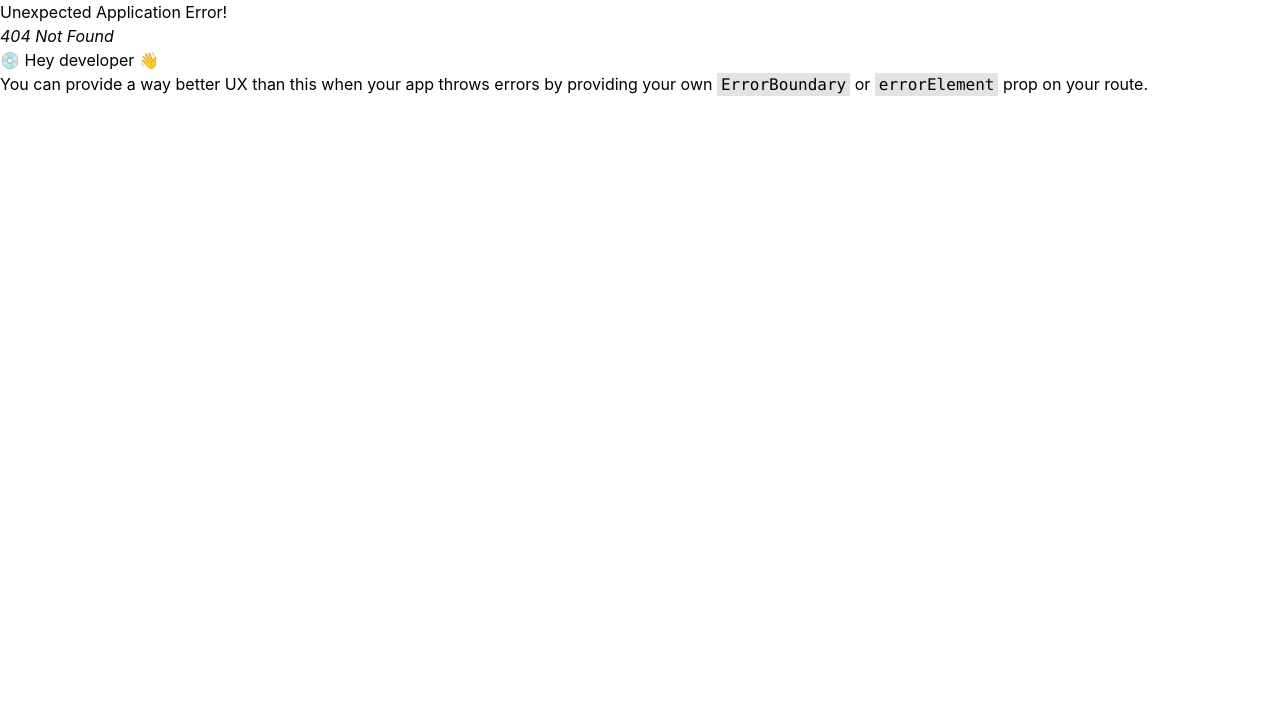
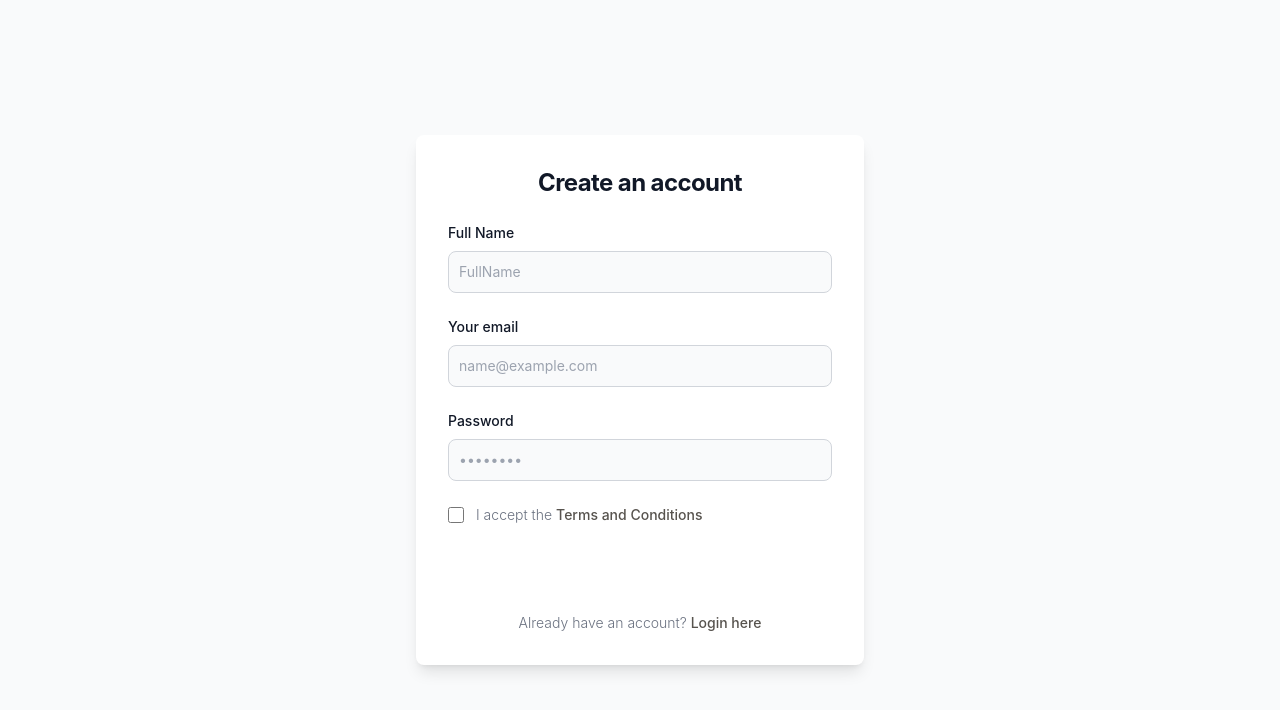
Before and after one commit to FaizanShah10/ShopAura---ecommerce, a React (Vite) app: page /register in a window 1280 px wide. Before the commit this address had no page. Shown: the top 710 px of the page. Built offline with nearby package versions, Linux system fonts and the light colour scheme.

Commit message:
Login and Signup page designs

```diff
--- a/package.json
+++ b/package.json
@@ -16,6 +16,7 @@
     "@reduxjs/toolkit": "^2.2.7",
     "react": "^18.3.1",
     "react-dom": "^18.3.1",
+    "react-hook-form": "^7.53.0",
     "react-icons": "^5.3.0",
     "react-redux": "^9.1.2",
     "react-router": "^6.26.1",
--- a/src/components/Navbar.jsx
+++ b/src/components/Navbar.jsx
@@ -1,6 +1,9 @@
 import React, { useState } from 'react';
 import { IoSearch } from "react-icons/io5";
+import { TbLogout2 } from "react-icons/tb";
 import { useSelector, useDispatch } from 'react-redux';
+
+import {Link} from 'react-router-dom'
 import {removeFromCart, updateCartItems} from '../redux/features/cartSlice'
 
 
@@ -15,6 +18,11 @@
     const [showMenu, setShowMenu] = useState(false);
     const [isCartOpen, setIsCartOpen] = useState(false);
     const [products, setProducts] = useState(cartItems)
+    const [openAccount, setOpenAccount] = useState(false)
+
+    const handleShowAccount = () => {
+        setOpenAccount(!openAccount)
+    }
 
 
 
@@ -85,7 +93,7 @@
                                 {/* <span className="hidden sm:flex">My Cart</span> */}
                             </button>
 
-                            <button id="userDropdownButton1" data-dropdown-toggle="userDropdown1" type="button" className="inline-flex items-center rounded-lg justify-center p-2 hover:bg-gray-100 dark:hover:bg-[#9A0000] hover:text-white text-sm font-medium leading-none text-black dark:text-black">
+                            <button onClick={handleShowAccount} id="userDropdownButton1" data-dropdown-toggle="userDropdown1" type="button" className="inline-flex items-center rounded-lg justify-center p-2 hover:bg-gray-100 dark:hover:bg-[#9A0000] hover:text-white text-sm font-medium leading-none text-black dark:text-black">
                                 <svg className="w-5 h-5 me-1" aria-hidden="true" xmlns="http://www.w3.org/2000/svg" width="24" height="24" fill="none" viewBox="0 0 24 24">
                                     <path stroke="currentColor" stroke-width="2" d="M7 17v1a1 1 0 0 0 1 1h8a1 1 0 0 0 1-1v-1a3 3 0 0 0-3-3h-4a3 3 0 0 0-3 3Zm8-9a3 3 0 1 1-6 0 3 3 0 0 1 6 0Z"/>
                                 </svg>
@@ -185,6 +193,33 @@
 
 
             )}
+
+            {
+                openAccount && (
+                    <div className={`fixed z-[100] mt-[80px] bg-black bg-opacity-80 inset-0 transition-opacity ${openAccount ? 'opacity-100' : 'opacity-0 pointer-events-none'}`}
+                    style={{transition: 'opacity 300ms'}}
+                    >
+                        <div className={`fixed mt-[80px] right-32 top-0 bg-white rounded-md md:w-[13.5vw] w-full h-[13vw] overflow-y-auto transition-transform ${openAccount ? 'translate-x-100' : 'translate-x-0'}`}
+                        style={{transition: 'transform 300ms cubic-bazier(0.25, 0.46, 0.45, 0.94)'}}
+                        >
+                                <div className='pt-6 pl-3 pr-3 flex flex-col'>
+                                    <Link className='' to={'/register'}>
+                                        <button className='font-[Gilroy-Medium] hover:bg-red-700 hover:text-white hover:rounded-md py-2 px-3 mb-2 text-left' >Create Account</button>
+                                    </Link>
+
+                                    <Link to={'/login'}>
+                                        <button className='font-[Gilroy-Medium] hover:bg-red-700 hover:text-white hover:rounded-md py-2 px-3 text-left mb-10' >Login</button>
+                                    </Link>
+                                    <hr className=' border-gray-400'/>
+
+                                    <Link to={'/'}>
+                                        <button className='font-[Gilroy-Medium] relative pt-3 flex gap-2 items-center hover:bg-red-700 hover:text-white hover:rounded-md py-2 px-3'><span><TbLogout2 /></span>Logout</button>
+                                    </Link>
+                                </div>
+                        </div>
+                    </div>
+                )
+            }
         </>
     );
 };
--- /dev/null
+++ b/src/pages/Login.jsx
@@ -0,0 +1,57 @@
+import React from 'react'
+import { useForm } from "react-hook-form"
+
+const Login = () => {
+
+  const {register, handleSubmit} = useForm()
+
+  const handleLogin = (data) => {
+    console.log(data)
+
+  }
+
+  return (
+    <div>
+      <section class="bg-gray-50 dark:bg-">
+  <div class="flex flex-col items-center justify-center px-6 py-8 mx-auto md:h-screen lg:py-0">
+
+      <div class="w-full bg-white rounded-lg  dark:border md:mt-0 sm:max-w-md xl:p-0 dark:bg-white shadow-lg">
+          <div class="p-6 space-y-4 md:space-y-6 sm:p-8">
+              <h1 class="text-xl text-center font-bold leading-tight tracking-tight text-gray-900 md:text-2xl dark:text-black">
+                  Login
+              </h1>
+              <form onSubmit={handleSubmit(handleLogin)} class="space-y-4 md:space-y-6" action="#">
+
+
+                  <div>
+                      <label for="email" class="block mb-2 text-sm font-medium text-gray-900 dark:text-black">Your email</label>
+                      <input type="email" name="email"  className="bg-gray-50 border border-gray-300 text-black text-sm rounded-lg focus:ring-primary-600 focus:border-primary-600 block w-full p-2.5 dark:bg-white dark:border-gray-600 dark:placeholder-gray-400 dark:text-black dark:focus:none dark:focus:none" placeholder="name@example.com" required="" {...register('email')}/>
+                  </div>
+
+                  <div>
+                      <label for="password" className="block mb-2 text-sm font-medium text-gray-900 dark:text-black">Password</label>
+                      <input type="password" name="password"  class="bg-gray-50 border border-gray-300 text-black text-sm rounded-lg focus:ring-primary-600 focus:border-primary-600 block w-full p-2.5 dark:bg-white dark:border-gray-600 dark:placeholder-gray-400 dark:text-black dark:focus:none dark:focus:none" placeholder="••••••••"  required="" {...register('password')}/>
+                  </div>
+
+                  <div class="flex items-start">
+                      <div class="flex items-center h-5">
+                        <input id="terms" aria-describedby="terms" type="checkbox" className="w-4 h-4 border border-gray-300 rounded bg-gray-50 focus:ring-3 focus:ring-primary-300 dark:bg-gray-700 dark:border-gray-600 dark:focus:ring-primary-600 dark:ring-offset-gray-800" required=""/>
+                      </div>
+                      <div class="ml-3 text-sm">
+                        <label for="terms" className="font-light text-gray-500 dark:text-black">I accept the <a class="font-medium text-primary-600 hover:underline dark:text-black" href="#">Terms and Conditions</a></label>
+                      </div>
+                  </div>
+                  <button type="submit" className="w-full text-white  hover:bg-primary-700 focus:ring-4 focus:outline-none focus:ring-primary-300 font-medium rounded-lg text-sm px-5 py-2.5 text-center dark:bg-red-700 dark:hover:bg-red-800 dark:focus:ring-primary-800">Login</button>
+                  <p class="text-sm text-center font-light text-gray-500 dark:text-black">
+                      Dont have an account? <a href="/register" class="font-medium text-primary-600 hover:underline dark:text-primary-500">Register here</a>
+                  </p>
+              </form>
+          </div>
+      </div>
+  </div>
+      </section>
+    </div>
+  )
+}
+
+export default Login
--- /dev/null
+++ b/src/pages/Register.jsx
@@ -0,0 +1,59 @@
+import React from 'react'
+import { useForm } from "react-hook-form"
+
+const Register = () => {
+
+  const {register, handleSubmit} = useForm()
+
+  const handleRegister = (data) => {
+      console.log(data)
+  }
+
+  return (
+    <div>
+      <section className="bg-gray-50 dark:bg-">
+  <div className="flex flex-col items-center justify-center px-6 py-8 mx-auto md:h-screen lg:py-0">
+
+      <div className="w-full bg-white rounded-lg  dark:border md:mt-0 sm:max-w-md xl:p-0 dark:bg-white shadow-lg">
+          <div className="p-6 space-y-4 md:space-y-6 sm:p-8">
+              <h1 className="text-xl text-center font-bold leading-tight tracking-tight text-gray-900 md:text-2xl dark:text-black">
+                  Create an account
+              </h1>
+              <form onSubmit={handleSubmit(handleRegister)} className="space-y-4 md:space-y-6" action="#">
+                <div>
+                      <label for="fullName" className="block mb-2 text-sm font-medium text-gray-900 dark:text-black">Full Name</label>
+                      <input type="text" name="fullName" className="bg-gray-50 border border-gray-300 text-black text-sm rounded-lg focus:ring-primary-600 focus:border-primary-600 block w-full p-2.5 dark:bg-white dark:border-gray-600 dark:placeholder-gray-400 dark:text-black dark:focus:none dark:focus:none" placeholder="FullName" required="" {...register('fullName')}/>
+                  </div>
+
+                  <div>
+                      <label for="email" className="block mb-2 text-sm font-medium text-gray-900 dark:text-black">Your email</label>
+                      <input type="email" name="email"  className="bg-gray-50 border border-gray-300 text-black text-sm rounded-lg focus:ring-primary-600 focus:border-primary-600 block w-full p-2.5 dark:bg-white dark:border-gray-600 dark:placeholder-gray-400 dark:text-black dark:focus:none dark:focus:none" placeholder="name@example.com" required="" {...register('email')}/>
+                  </div>
+
+                  <div>
+                      <label for="password" className="block mb-2 text-sm font-medium text-gray-900 dark:text-black">Password</label>
+                      <input type="password" name="password"  className="bg-gray-50 border border-gray-300 text-black text-sm rounded-lg focus:ring-primary-600 focus:border-primary-600 block w-full p-2.5 dark:bg-white dark:border-gray-600 dark:placeholder-gray-400 dark:text-black dark:focus:none dark:focus:none" placeholder="••••••••"  required="" {...register('password')}/>
+                  </div>
+
+                  <div className="flex items-start">
+                      <div className="flex items-center h-5">
+                        <input id="terms" aria-describedby="terms" type="checkbox" className="w-4 h-4 border border-gray-300 rounded bg-gray-50 focus:ring-3 focus:ring-primary-300 dark:bg-gray-700 dark:border-gray-600 dark:focus:ring-primary-600 dark:ring-offset-gray-800" required=""/>
+                      </div>
+                      <div className="ml-3 text-sm">
+                        <label for="terms" className="font-light text-gray-500 dark:text-black">I accept the <a className="font-medium text-primary-600 hover:underline dark:text-black" href="#">Terms and Conditions</a></label>
+                      </div>
+                  </div>
+                  <button type="submit" className="w-full text-white  hover:bg-primary-700 focus:ring-4 focus:outline-none focus:ring-primary-300 font-medium rounded-lg text-sm px-5 py-2.5 text-center dark:bg-red-700 dark:hover:bg-red-800 dark:focus:ring-primary-800">Create an account</button>
+                  <p className="text-sm text-center font-light text-gray-500 dark:text-black">
+                      Already have an account? <a href="/login" className="font-medium text-primary-600 hover:underline dark:text-primary-500">Login here</a>
+                  </p>
+              </form>
+          </div>
+      </div>
+  </div>
+      </section>
+    </div>
+  )
+}
+
+export default Register
```
Also changed, not shown: src/router/routes.jsx (+11 -0 lines), 1 other file (tests, documents, lock files or other folders).
